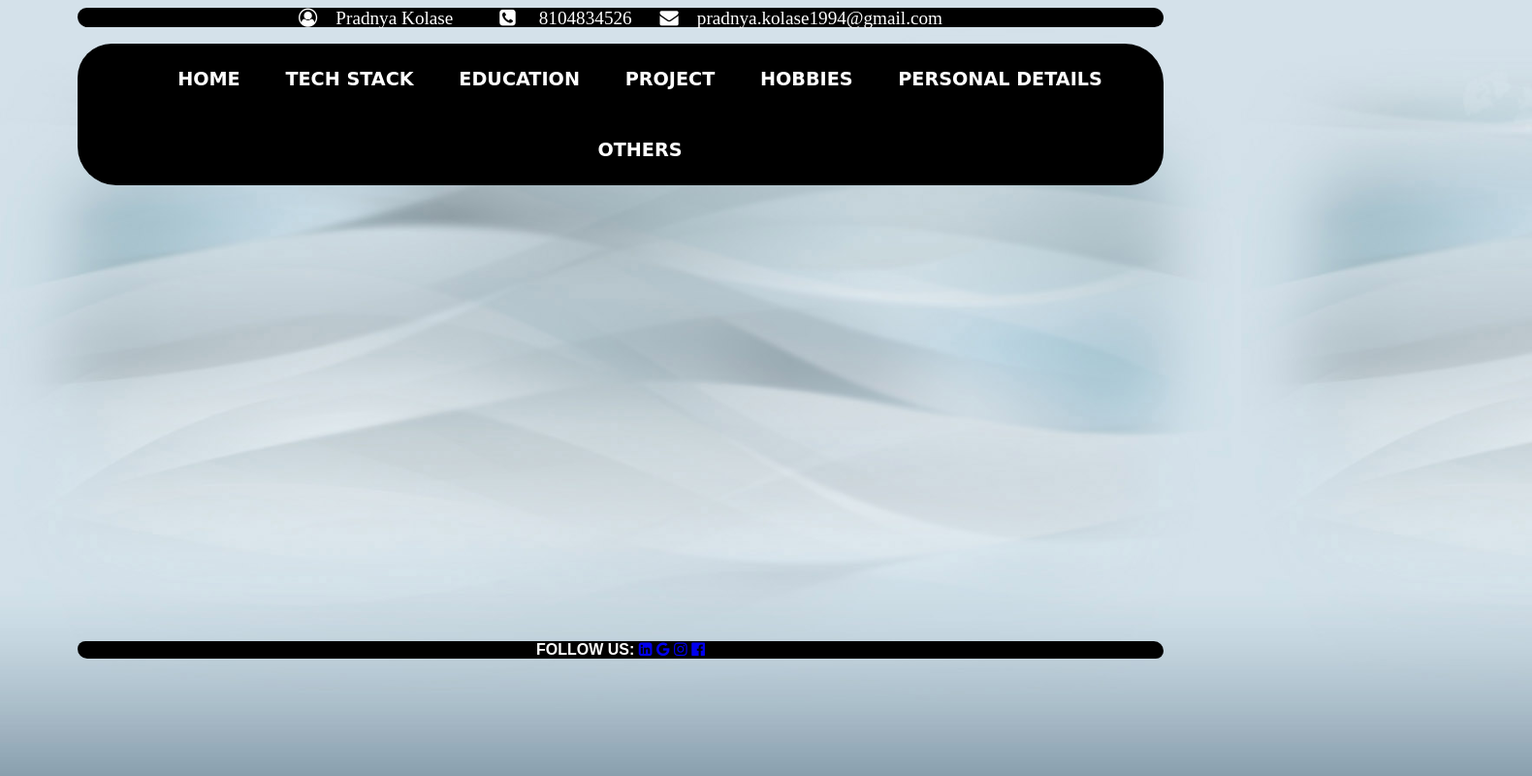
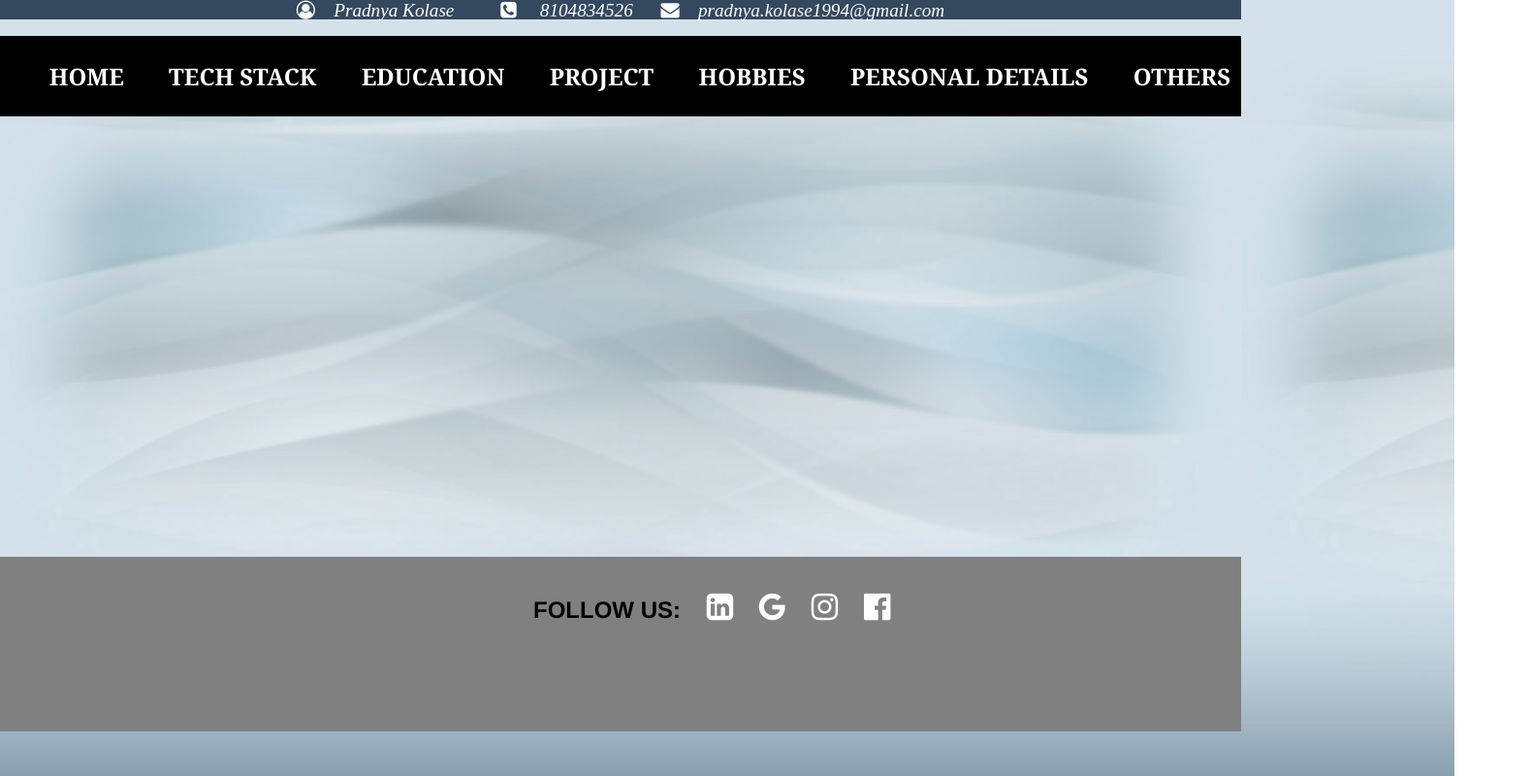
Before and after one commit to pradnya12121/MyProfile, a plain HTML site: page index.html in a window 1280 px wide. Shown: the whole page at 97% size, 1580 px wide, since content can reach past the window. Drawn offline with Linux system fonts and the light colour scheme; a web font is replaced by a local one.

Commit message:
update file
update file

```diff
--- a/index.html
+++ b/index.html
@@ -4,7 +4,7 @@
         <title>My Profile</title>
         <link rel="stylesheet"
             href="https://cdnjs.cloudflare.com/ajax/libs/font-awesome/4.7.0/css/font-awesome.min.css">
-            <link href="https://fonts.googleapis.com/css2?family=Sofia&display=swap" rel="stylesheet">
+            <!-- <link href="https://fonts.googleapis.com/css2?family=Sofia&display=swap" rel="stylesheet"> -->
             <link rel="preconnect" href="https://fonts.gstatic.com" crossorigin>
         <style>
 
@@ -22,39 +22,42 @@
                 color:white;
                 font-family:'poppins' ;
                 font-size: larger;
-                background-color:black ;
+                font-style: italic;
+                background-color:#34495e ;
                 text-align:center;
-                border-radius: 35px 40px;
+                /* border-radius: 35px 40px; */
             }
 
 
            body
            {
-            margin-right: 80px;
-            margin-left: 80px;
+            /* margin-right: 80px; */
+            /* margin-left: 80px; */
+            margin-top: 0px;
             padding: 0px;
             background-image:url(bodyback.jpg);
             font-family: Arial;
             color:white;
             background-size: cover;
+            margin: 0px 0px 0px 0px;
            }
            .nav
            {
-            font-family: 'Sofia', cursive;
+            font-family: Cambria, Cochin, Georgia, Times, 'Times New Roman', serif;
             font-weight: bolder;
-            font-size: larger;
+            font-size: x-large;
             margin-top: 17px;
 
 
            }
            .nav ul
            { list-style-type: none;
-            background-color:black;
+             background-color:black;
             margin:auto;
             padding: 0;
             text-align: center;
             width: 100%;
-            border-radius: 35px 40px;
+            /* border-radius: 35px 40px; */
 
            }
            .nav li
@@ -80,11 +83,31 @@
        }
        #footer
        {
-        background-color: black;
-        color: text;
-        height: 30%;
-        border-radius: 20px 25px;
+        background-color:gray;
+        color: white;
+        height: 170px;
+        padding-top: 10px;
+        /* border-radius: 20px 25px; */
 
+       }
+       .foo
+       {
+        display: inline-block;
+        color: white;
+        font-family: 'Franklin Gothic Medium', 'Arial Narrow', Arial, sans-serif;
+        font-weight: bolder;
+        margin-left: 550px ;
+        font-size:x-large;
+       }
+       .foo a
+       {
+        margin-left: 20px;
+        color: white;
+        font-size: xx-large;
+       }
+       p
+       {
+        color: black;
        }
         </style>
     </head>
@@ -119,11 +142,14 @@
             </ul>
         </div>
         <iframe name="my_frame" style="border: none;" target="_blank" width="1500px" height="450px"></iframe>
+
         <footer id="footer">
+            <div class="foo">
             <p style="text-align:center ;">
-                <b>FOLLOW US:</b>
-                <a href="https://in.linkedin.com/"><i class="fa
-                        fa-linkedin-square" aria-hidden="true"></i></a>
+               FOLLOW US:
+
+               <a href="https://in.linkedin.com/"><i class="fa
+                fa-linkedin-square" aria-hidden="true"></i></a>
                 <a href="https://www.google.com/"><i class="fa fa-google"
                         aria-hidden="true"></i></a>
                 <a href="https://www.instagram.com/"><i class="fa fa-instagram"
@@ -131,8 +157,8 @@
                 <a href="https://www.facebook.com/"><i class="fa
                         fa-facebook-official" aria-hidden="true"></i></a>
             </p>
-        </footer>
-
+        </div>
+    </footer>
     </body>
 
 </html>
```
Also changed, not shown: education.html (+4 -0 lines), hobby.html (+13 -1 lines), home.html (+22 -15 lines).
